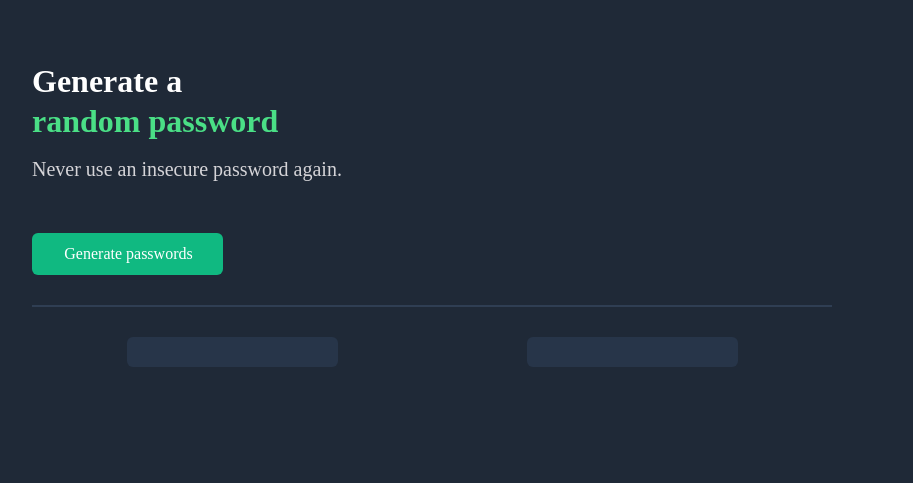
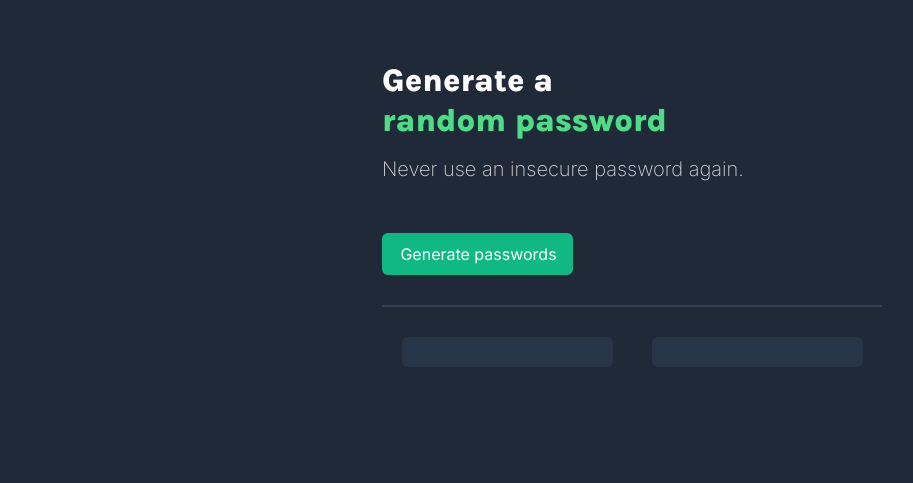
Before and after one commit to Mdowel/password-generator, a plain HTML site: page index.html in a window 1280 px wide. Shown: the whole page, without its empty margins (8-921 px from the left). Drawn offline with nearby package versions, Linux system fonts and the light colour scheme.

Commit message:
font changes and auto margin

```diff
--- a/index.css
+++ b/index.css
@@ -1,9 +1,20 @@
+.inter {
+  font-family: "Inter", sans-serif;
+  font-style: normal;
+}
+
+.karla {
+  font-family: "Karla", sans-serif;
+  font-style: normal;
+}
+
 body {
-    margin: 0;
+    margin: auto;
     background-color: #1F2937;
     padding: 40px;
-    height: 100vh;
-    width: 100vh;
+    height: 50vh;
+    width: 500px;
+    font-family: inter;
 }
 
 
@@ -13,6 +24,7 @@ h1 {
     line-height: 40px;
     font-weight: 800;
     letter-spacing: -2.5%;
+    font-family: karla;
 }
 
 #random-password {
--- a/index.html
+++ b/index.html
@@ -1,6 +1,12 @@
 <html>
     <head><link rel="stylesheet" href="https://cdnjs.cloudflare.com/ajax/libs/normalize/8.0.1/normalize.css">
         <link rel="stylesheet" href="index.css">
+        <link rel="preconnect" href="https://fonts.googleapis.com">
+        <link rel="preconnect" href="https://fonts.gstatic.com" crossorigin>
+        <link href="https://fonts.googleapis.com/css2?family=Inter:wght@100..900&display=swap" rel="stylesheet">
+        <link rel="preconnect" href="https://fonts.googleapis.com">
+        <link rel="preconnect" href="https://fonts.gstatic.com" crossorigin>
+        <link href="https://fonts.googleapis.com/css2?family=Inter:wght@100..900&family=Karla:ital,wght@0,200..800;1,200..800&display=swap" rel="stylesheet">
     </head>
     <body>
         <div id="top">
```
